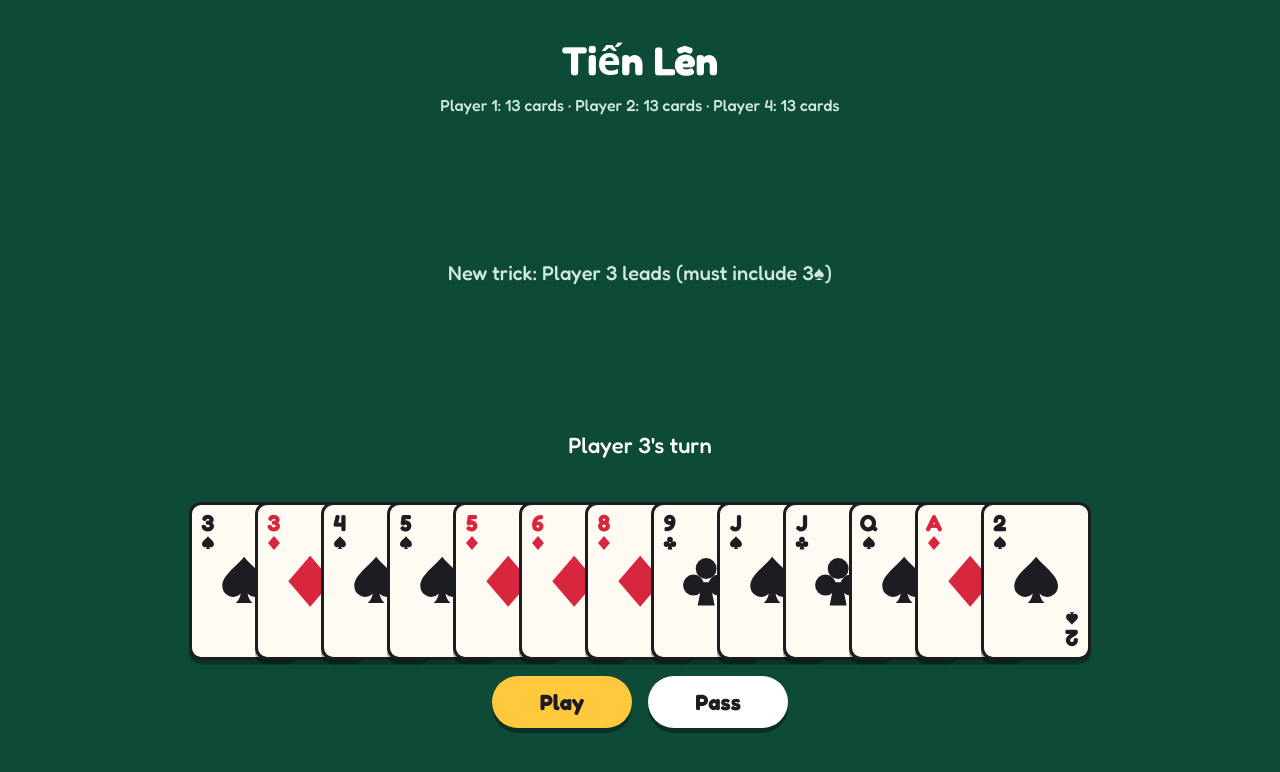
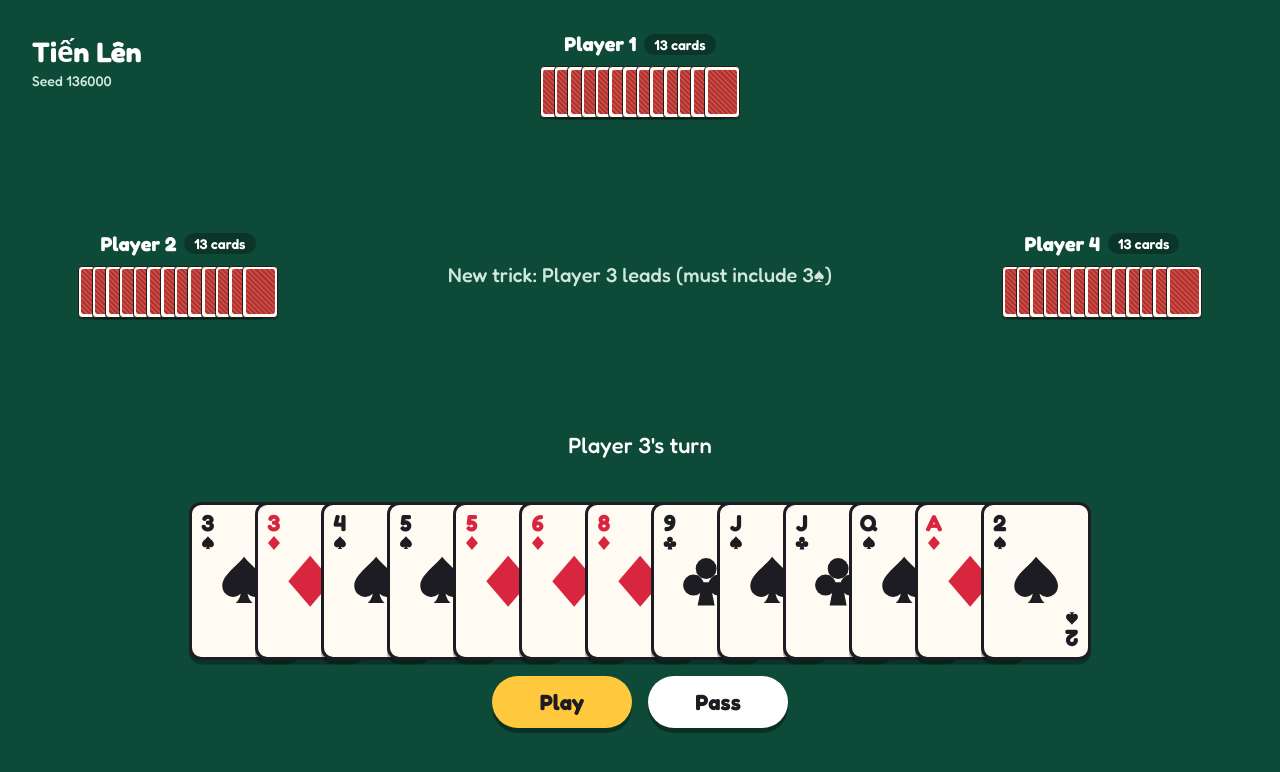
Before and after one commit to philly11/Phillips-kortspel-, a React (Vite) app in the folder packages/client/: page / in a window 1280 px wide. Shown: the top 772 px of the page. Built offline with nearby package versions, Linux system fonts and the light colour scheme.

Commit message:
table layout with opponent seats and card backs

```diff
--- a/packages/client/src/App.tsx
+++ b/packages/client/src/App.tsx
@@ -13,6 +13,7 @@ import {
 } from '@kortspel/engine';
 import { ERROR_MESSAGES } from './messages';
 import { PlayingCard } from './PlayingCard';
+import { Seat } from './Seat';
 import { theme } from './theme';
 
 /**
@@ -125,28 +126,47 @@ export function App() {
   const v = myView.value;
   const overlap = theme.card.width * theme.card.handOverlap;
 
+  // Seats are placed relative to whoever is at the bottom ("me"):
+  // the next player in turn order sits on my right, then across, then on my left.
+  const rightSeat = (v.me + 1) % PLAYER_COUNT;
+  const topSeat = (v.me + 2) % PLAYER_COUNT;
+  const leftSeat = (v.me + 3) % PLAYER_COUNT;
+
   return (
-    <main style={pageStyle}>
-      {/* Top: title and the other players */}
-      <header style={{ textAlign: 'center' }}>
-        <h1 style={{ margin: 0, fontSize: 40 }}>Tiến Lên</h1>
-        <p style={{ margin: '8px 0 0', color: theme.colors.tableTextMuted }}>
-          {Array.from({ length: PLAYER_COUNT }, (_, seat) => seat)
-            .filter((seat) => seat !== v.me)
-            .map((seat) => {
-              const status = v.finished.includes(seat)
-                ? 'out'
-                : `${v.cardCounts[seat]} cards${v.passed[seat] ? ', passed' : ''}`;
-              return `${name(seat)}: ${status}`;
-            })
-            .join('   ·   ')}
-        </p>
+    <main
+      style={{
+        ...pageStyle,
+        display: 'grid',
+        gridTemplateColumns: '1fr 2fr 1fr',
+        gridTemplateRows: 'auto 1fr auto',
+        gridTemplateAreas: `
+          "title  top    ."
+          "left   center right"
+          "me     me     me"
+        `,
+        alignItems: 'center',
+        justifyItems: 'center',
+      }}
+    >
+      <header style={{ gridArea: 'title', justifySelf: 'start', alignSelf: 'start' }}>
+        <h1 style={{ margin: 0, fontSize: 28 }}>Tiến Lên</h1>
+        <p style={{ margin: '2px 0 0', fontSize: 14, color: theme.colors.tableTextMuted }}>Seed {state.seed}</p>
       </header>
 
-      {/* Middle: the combo to beat */}
-      <section style={{ display: 'flex', flexDirection: 'column', alignItems: 'center', gap: 12 }}>
+      <div style={{ gridArea: 'top' }}>
+        <Seat seat={topSeat} view={v} />
+      </div>
+      <div style={{ gridArea: 'left' }}>
+        <Seat seat={leftSeat} view={v} />
+      </div>
+      <div style={{ gridArea: 'right' }}>
+        <Seat seat={rightSeat} view={v} />
+      </div>
+
+      {/* Middle of the table: the combo to beat */}
+      <section style={{ gridArea: 'center', display: 'flex', flexDirection: 'column', alignItems: 'center', gap: 12 }}>
         {v.table === null ? (
-          <p style={{ margin: 0, fontSize: 20, color: theme.colors.tableTextMuted }}>
+          <p style={{ margin: 0, fontSize: 20, color: theme.colors.tableTextMuted, textAlign: 'center' }}>
             New trick: {name(v.me)} leads
             {v.requiredCard !== null && ` (must include ${cardToString(v.requiredCard)})`}
           </p>
@@ -165,7 +185,7 @@ export function App() {
       </section>
 
       {/* Bottom: whose turn, the hand, the buttons, the message */}
-      <section style={{ display: 'flex', flexDirection: 'column', alignItems: 'center', gap: 16 }}>
+      <section style={{ gridArea: 'me', display: 'flex', flexDirection: 'column', alignItems: 'center', gap: 16 }}>
         <p style={{ margin: 0, fontSize: 22 }}>{name(v.me)}'s turn</p>
 
         <div style={{ display: 'flex', paddingTop: theme.card.selectedLift }}>
--- /dev/null
+++ b/packages/client/src/CardBack.tsx
@@ -0,0 +1,39 @@
+import { theme } from './theme';
+
+interface CardBackProps {
+  /** Card width in px. Defaults to theme.card.width. */
+  width?: number;
+}
+
+/** The back of a card, for cards you're not allowed to see. Same shape as PlayingCard. */
+export function CardBack({ width = theme.card.width }: CardBackProps) {
+  const c = theme.card;
+  const inset = width * 0.07;
+  return (
+    <div
+      aria-hidden="true"
+      style={{
+        position: 'relative',
+        flex: 'none',
+        width,
+        height: width * c.aspect,
+        boxSizing: 'border-box',
+        borderRadius: width * c.cornerRadius,
+        border: `${width * c.outline}px solid ${theme.colors.cardOutline}`,
+        background: theme.colors.cardFace,
+        boxShadow: `0 ${width * c.shadowDepth}px 0 ${theme.colors.cardShadow}`,
+      }}
+    >
+      <div
+        style={{
+          position: 'absolute',
+          inset,
+          borderRadius: width * c.cornerRadius * 0.6,
+          backgroundColor: theme.colors.cardBack,
+          // Thin diagonal stripes, repeated every few px: a classic card-back pattern.
+          backgroundImage: `repeating-linear-gradient(45deg, ${theme.colors.cardBackPattern} 0 ${width * 0.04}px, transparent ${width * 0.04}px ${width * 0.1}px)`,
+        }}
+      />
+    </div>
+  );
+}
--- /dev/null
+++ b/packages/client/src/Seat.tsx
@@ -0,0 +1,78 @@
+import type { CSSProperties } from 'react';
+import type { PlayerId, PlayerView } from '@kortspel/engine';
+import { CardBack } from './CardBack';
+import { PlayingCard } from './PlayingCard';
+import { theme } from './theme';
+
+interface SeatProps {
+  /** Which player sits here. */
+  seat: PlayerId;
+  /** What the viewing player is allowed to know. Never the full GameState. */
+  view: PlayerView;
+}
+
+/** An opponent's place at the table: name, face-down cards, and status. */
+export function Seat({ seat, view }: SeatProps) {
+  const count = view.cardCounts[seat];
+  const place = view.finished.indexOf(seat); // -1 if still playing
+  const hasPassed = view.passed[seat];
+  const revealed = view.revealed[seat];
+  const overlap = theme.card.opponentWidth * theme.card.opponentOverlap;
+
+  return (
+    <div
+      style={{
+        display: 'flex',
+        flexDirection: 'column',
+        alignItems: 'center',
+        gap: 10,
+        // A passed player fades out until the trick ends.
+        opacity: hasPassed ? theme.seat.passedOpacity : 1,
+        transition: `opacity ${theme.motion.selectMs}ms ease-out`,
+      }}
+    >
+      <div style={{ display: 'flex', alignItems: 'center', gap: 8 }}>
+        <span style={{ fontSize: 20, fontWeight: theme.font.weight }}>Player {seat + 1}</span>
+        {place >= 0 ? (
+          <span style={badgeStyle}>Out · {ordinal(place + 1)}</span>
+        ) : (
+          <span style={badgeStyle}>{count} cards</span>
+        )}
+        {hasPassed && <span style={badgeStyle}>Passed</span>}
+      </div>
+
+      {/* One face-down card per card in their hand, tightly overlapped. */}
+      <div style={{ display: 'flex', minHeight: theme.card.opponentWidth * theme.card.aspect }}>
+        {Array.from({ length: count }, (_, index) => (
+          <div key={index} style={{ marginLeft: index === 0 ? 0 : -overlap }}>
+            <CardBack width={theme.card.opponentWidth} />
+          </div>
+        ))}
+      </div>
+
+      {/* The taunt: cards this player chose to show to the table. */}
+      {revealed.length > 0 && (
+        <div style={{ display: 'flex', alignItems: 'center', gap: 6 }}>
+          <span style={{ color: theme.colors.tableTextMuted, fontSize: 14 }}>showing</span>
+          {revealed.map((card) => (
+            <PlayingCard key={card} card={card} width={theme.card.revealedWidth} />
+          ))}
+        </div>
+      )}
+    </div>
+  );
+}
+
+const badgeStyle: CSSProperties = {
+  padding: '2px 10px',
+  borderRadius: 999,
+  background: theme.colors.badge,
+  color: theme.colors.badgeText,
+  fontSize: 14,
+  fontWeight: 600,
+};
+
+/** 1 → "1st", 2 → "2nd", 3 → "3rd", 4 → "4th". */
+function ordinal(n: number): string {
+  return n === 1 ? '1st' : n === 2 ? '2nd' : n === 3 ? '3rd' : `${n}th`;
+}
--- a/packages/client/src/theme.ts
+++ b/packages/client/src/theme.ts
@@ -27,6 +27,12 @@ export const theme = {
     /** Messages under the buttons. */
     errorText: '#FFB4B4',
     infoText: '#CFE8DD',
+    /** The back of a card: a red panel with a light diagonal pattern inside a cream frame. */
+    cardBack: '#B8322D',
+    cardBackPattern: 'rgba(255, 255, 255, 0.16)',
+    /** The little badges on each seat ("5 cards", "Passed", "Out · 1st"). */
+    badge: 'rgba(0, 0, 0, 0.28)',
+    badgeText: '#FFFFFF',
   },
 
   font: {
@@ -52,6 +58,16 @@ export const theme = {
     handOverlap: 0.4,
     /** How far a selected card pops up, in px. */
     selectedLift: 28,
+    /** Opponents' face-down cards. */
+    opponentWidth: 36,
+    opponentOverlap: 0.62,
+    /** Cards an opponent has revealed (the taunt). */
+    revealedWidth: 46,
+  },
+
+  seat: {
+    /** A player who has passed this trick is faded to this opacity. */
+    passedOpacity: 0.45,
   },
 
   motion: {
```
